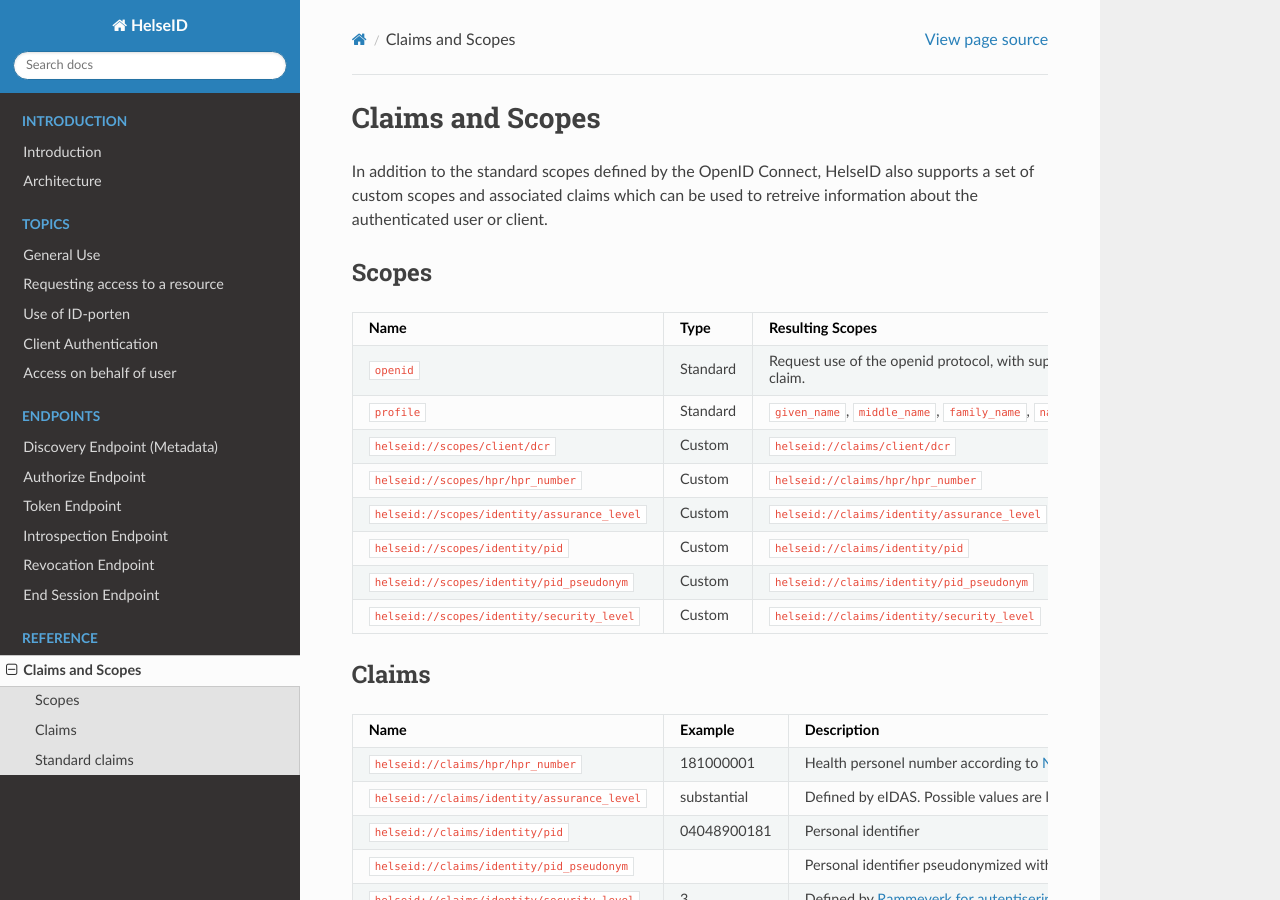
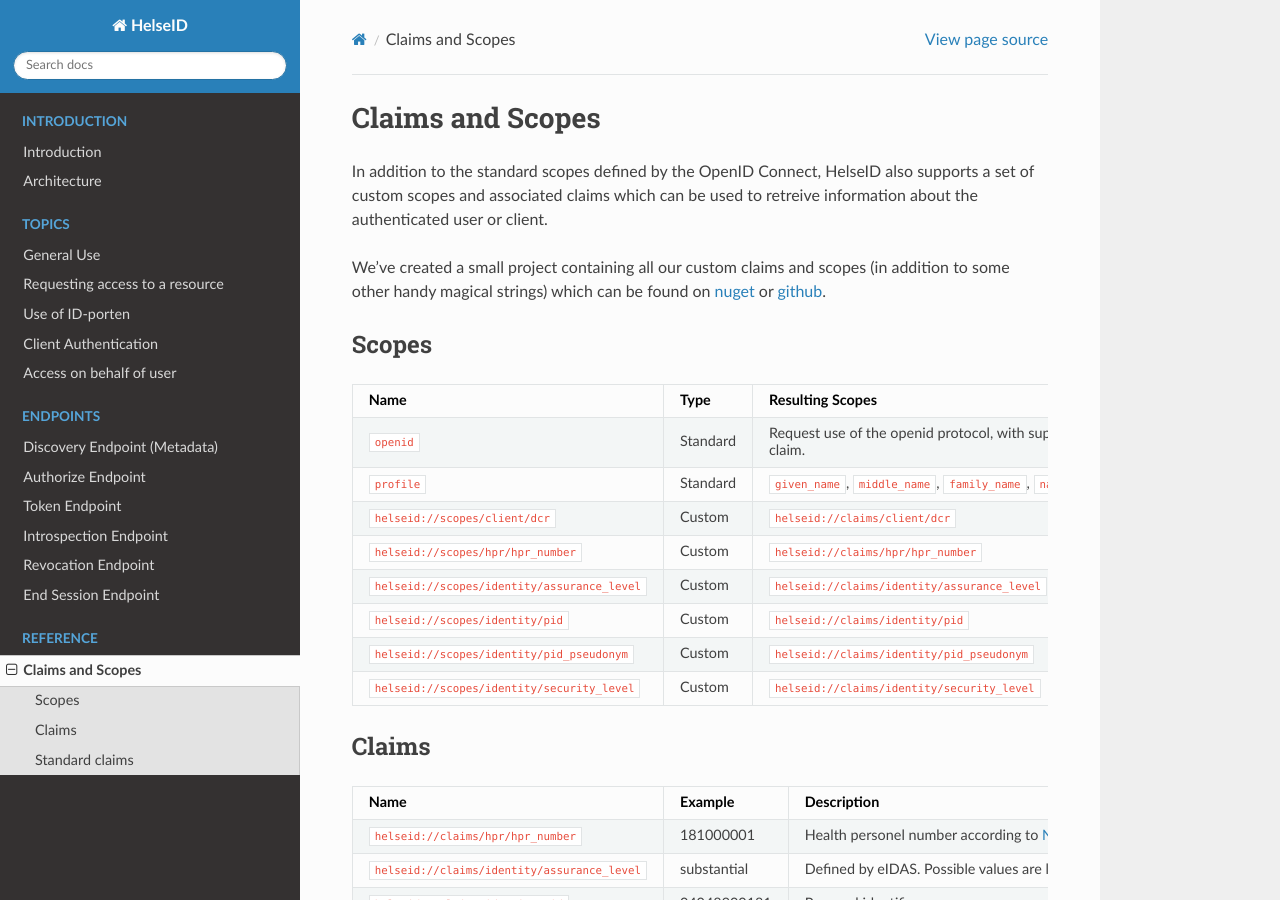
Before and after one commit to HelseID/HelseID-Public, a Sphinx documentation site: the page built from docs/reference/claims_and_scopes.rst, in a window 1280 px wide and 900 px high. Built offline with Sphinx 7.4.7 and the Read the Docs theme 2.0.0, drawn with Linux system fonts in a browser that asks for light colours; pages that are not in the unit, such as notebooks, are missing from menus.

Commit message:
add link to constatns project in nuget and github

```diff
--- a/docs/reference/claims_and_scopes.rst
+++ b/docs/reference/claims_and_scopes.rst
@@ -1,6 +1,8 @@
 Claims and Scopes
 =================
 In addition to the standard scopes defined by the OpenID Connect, HelseID also supports a set of custom scopes and associated claims which can be used to retreive information about the authenticated user or client.
+
+We've created a small project containing all our custom claims and scopes (in addition to some other handy magical strings) which can be found on `nuget <https://www.nuget.org/packages/HelseId.Constants>`_ or `github <https://www.nuget.org/packages/HelseId.Constants>`_.
 
 
 Scopes
```
